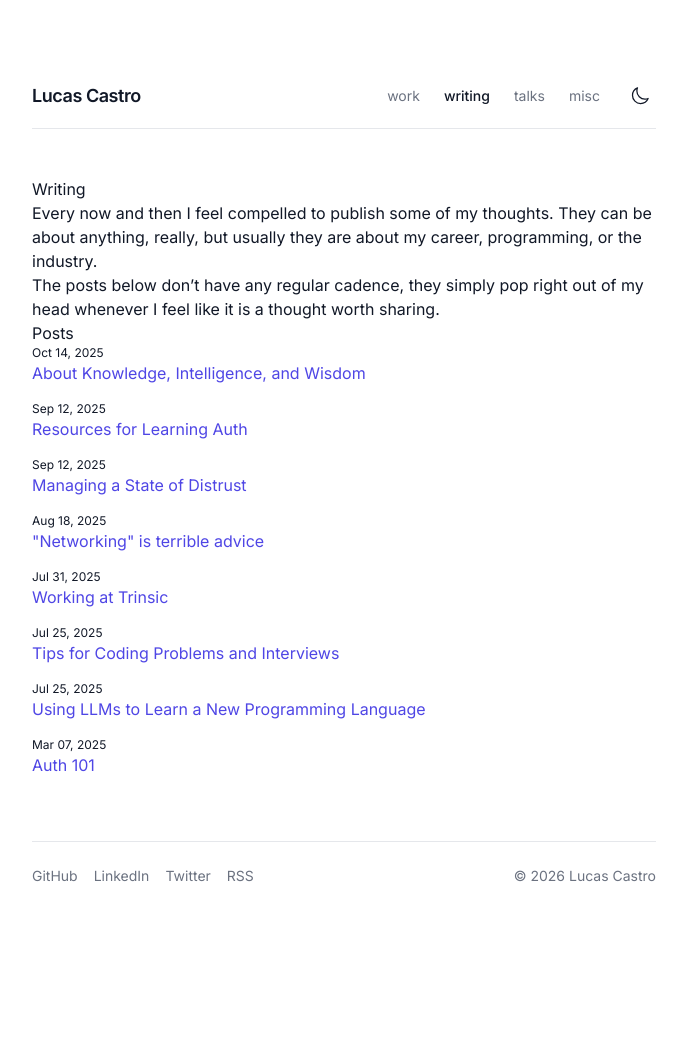
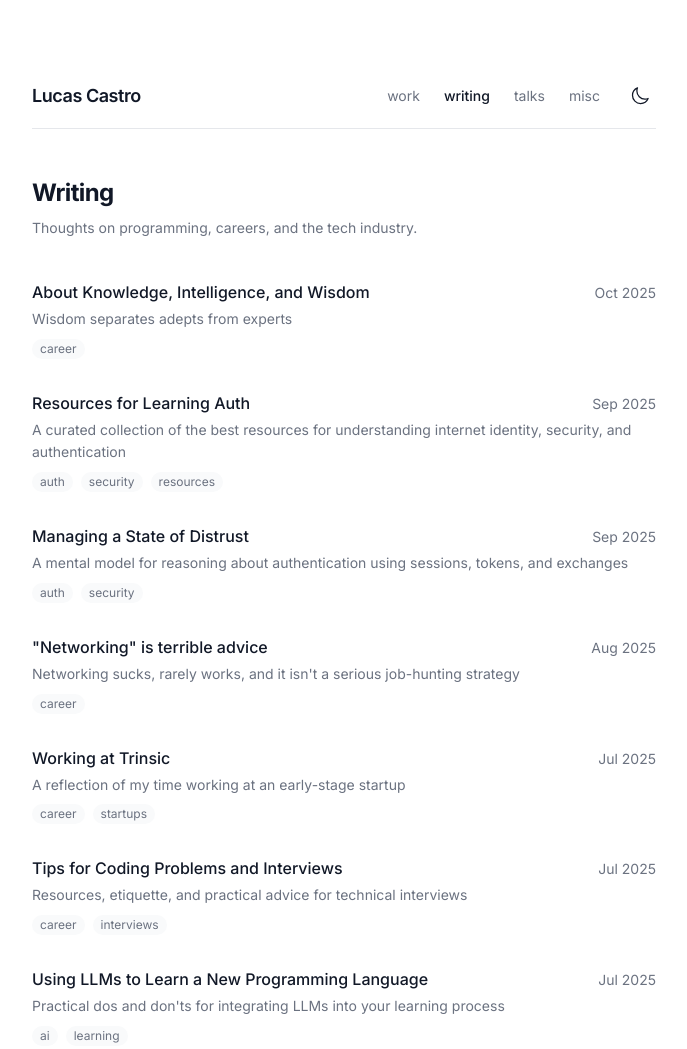
Before and after one commit to lucasamonrc/website, an Astro site: page /writing in a window 1280 px wide. Shown: the top 1049 px of the page, without its empty margins (296-983 px from the left). Before the commit the page ends 998 px from the top, so only its background shows below. Built offline with nearby package versions, Linux system fonts and the light colour scheme; Astro itself is replaced by a stand-in of ours.

Commit message:
Redesign writing page with descriptions and tags

```diff
--- a/src/components/PostEntry.astro
+++ b/src/components/PostEntry.astro
@@ -3,23 +3,59 @@ interface Props {
 	date: Date;
 	title: string;
 	slug: string;
+	description?: string;
+	tags?: string[];
 }
 
-const { date, title, slug } = Astro.props;
+const { date, title, slug, description, tags } = Astro.props;
 ---
 
-<article class="flex flex-col gap-x-4">
-	<span class="text-xs"
-		>{
+<a href={slug} class="group block no-underline">
+	<article>
+		<div class="flex items-baseline justify-between gap-4">
+			<h3
+				class="font-medium transition-colors group-hover:text-[var(--color-accent)] dark:group-hover:text-[var(--color-accent-dark)]"
+				style="color: var(--color-text);"
+			>
+				{title}
+			</h3>
+			<time
+				datetime={date.toISOString()}
+				class="shrink-0 text-sm"
+				style="color: var(--color-text-secondary);"
+			>
+				{
 					date.toLocaleDateString("en-US", {
+						month: "short",
 						year: "numeric",
-				day: "2-digit",
-				month: "short",
 						timeZone: "UTC",
 					})
-		}</span
+				}
+			</time>
+		</div>
+		{
+			description && (
+				<p
+					class="mt-1 text-sm leading-relaxed"
+					style="color: var(--color-text-secondary);"
 				>
-	<a href={slug}>
-		{title}
+					{description}
+				</p>
+			)
+		}
+		{
+			tags && tags.length > 0 && (
+				<div class="mt-2 flex flex-wrap gap-2">
+					{tags.map((tag) => (
+						<span
+							class="rounded-full px-2 py-0.5 text-xs"
+							style="background-color: var(--color-bg-secondary); color: var(--color-text-secondary);"
+						>
+							{tag}
+						</span>
+					))}
+				</div>
+			)
+		}
+	</article>
 </a>
-</article>
--- a/src/pages/writing/index.astro
+++ b/src/pages/writing/index.astro
@@ -1,29 +1,37 @@
 ---
-import { getCollection, getEntry } from "astro:content";
+import { getCollection } from "astro:content";
 import Root from "../../layouts/Root.astro";
 import PostEntry from "../../components/PostEntry.astro";
-import { render } from "astro:content";
 
 const posts = (await getCollection("posts")).sort(
 	(a, b) => b.data.pubDate.valueOf() - a.data.pubDate.valueOf(),
 );
-
-const writingPage = await getEntry("pages", "writing");
-
-const { Content } = await render(writingPage!);
 ---
 
 <Root title="Writing | Lucas Castro">
-	<Content />
-	<secion class="flex flex-col space-y-4">
+	<section class="mb-10">
+		<h1
+			class="mb-2 text-2xl font-bold tracking-tight"
+			style="color: var(--color-text);"
+		>
+			Writing
+		</h1>
+		<p class="text-sm leading-relaxed" style="color: var(--color-text-secondary);">
+			Thoughts on programming, careers, and the tech industry.
+		</p>
+	</section>
+
+	<section class="flex flex-col gap-8">
 		{
 			posts.map((post) => (
 				<PostEntry
 					date={post.data.pubDate}
 					title={post.data.title}
 					slug={"/writing/" + post.id}
+					description={post.data.description}
+					tags={post.data.tags}
 				/>
 			))
 		}
-	</secion>
+	</section>
 </Root>
```
Lines whose indentation alone changed are shown as unchanged.
